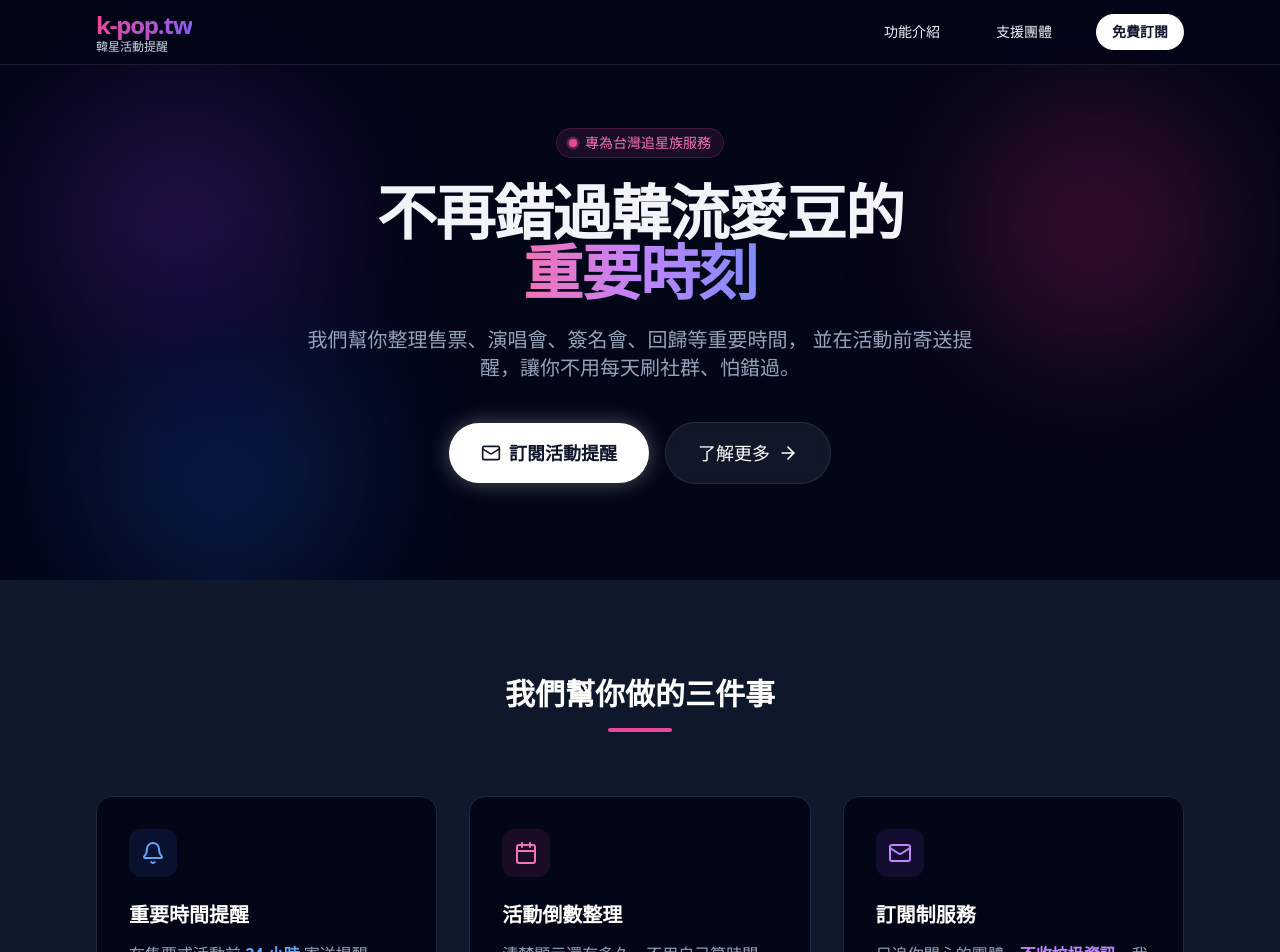
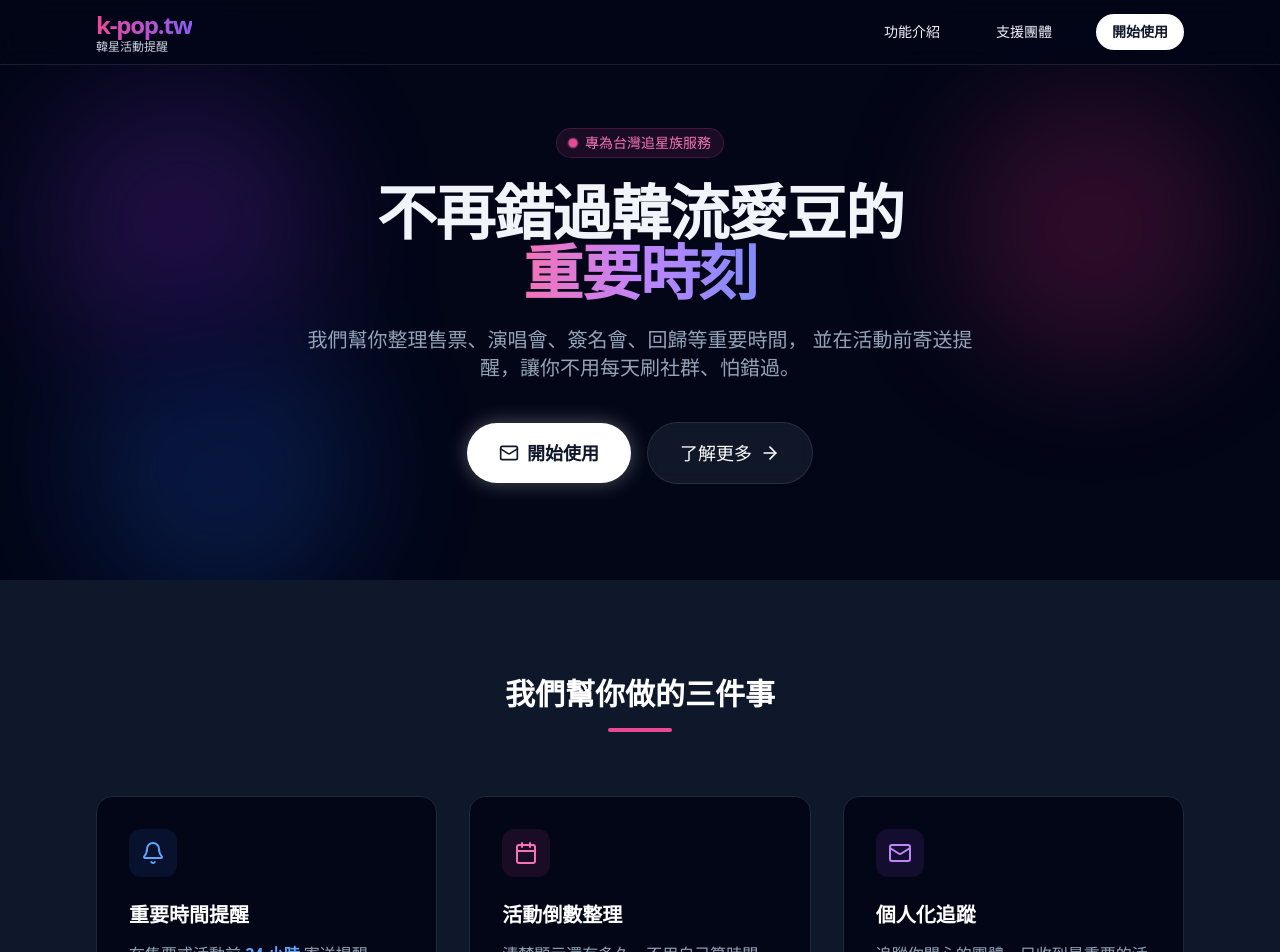
Before and after one commit to hoyo7/k-pop-tw, a React (Vite) app: page / in a window 1280 px wide. Shown: the top 952 px of the page. Built offline with nearby package versions, Linux system fonts and the light colour scheme.

Commit message:
移除首頁的訂閱mail區塊

```diff
--- a/src/App.jsx
+++ b/src/App.jsx
@@ -4,7 +4,6 @@ import { BrowserRouter as Router, Routes, Route, Link } from 'react-router-dom';
 import AllGroups from './AllGroups';
 
 const LandingPage = () => {
-  const [email, setEmail] = useState('');
   const [isMenuOpen, setIsMenuOpen] = useState(false);
   const [timeLeft, setTimeLeft] = useState({ days: 0, hours: 0, minutes: 0, seconds: 0 });
 
@@ -27,14 +26,6 @@ const LandingPage = () => {
 
     return () => clearInterval(interval);
   }, []);
-
-  const handleSubscribe = (e) => {
-    e.preventDefault();
-    if(email) {
-      alert(`感謝訂閱！確認信已發送至 ${email}`);
-      setEmail('');
-    }
-  };
 
   const groups = [
     { name: 'SEVENTEEN', color: 'from-blue-200 to-pink-200', text: 'text-slate-800' },
@@ -65,8 +56,8 @@ const LandingPage = () => {
               <div className="ml-10 flex items-baseline space-x-8">
                 <a href="#features" className="hover:text-pink-400 transition-colors px-3 py-2 rounded-md text-sm font-medium">功能介紹</a>
                 <a href="#groups" className="hover:text-pink-400 transition-colors px-3 py-2 rounded-md text-sm font-medium">支援團體</a>
-                <a href="#subscribe" className="bg-white text-slate-900 hover:bg-pink-50 transition-colors px-4 py-2 rounded-full text-sm font-bold">
-                  免費訂閱
+                <a href="#features" className="bg-white text-slate-900 hover:bg-pink-50 transition-colors px-4 py-2 rounded-full text-sm font-bold">
+                  開始使用
                 </a>
               </div>
             </div>
@@ -86,7 +77,7 @@ const LandingPage = () => {
             <div className="px-2 pt-2 pb-3 space-y-1 sm:px-3">
               <a href="#features" onClick={() => setIsMenuOpen(false)} className="text-slate-300 hover:text-white block px-3 py-2 rounded-md text-base font-medium">功能介紹</a>
               <a href="#groups" onClick={() => setIsMenuOpen(false)} className="text-slate-300 hover:text-white block px-3 py-2 rounded-md text-base font-medium">支援團體</a>
-              <a href="#subscribe" onClick={() => setIsMenuOpen(false)} className="text-pink-400 font-bold block px-3 py-2 rounded-md text-base">立即訂閱</a>
+              <a href="#features" onClick={() => setIsMenuOpen(false)} className="text-pink-400 font-bold block px-3 py-2 rounded-md text-base">開始使用</a>
             </div>
           </div>
         )}
@@ -121,9 +112,9 @@ const LandingPage = () => {
           </p>
 
           <div className="flex flex-col sm:flex-row gap-4 justify-center items-center">
-            <a href="#subscribe" className="w-full sm:w-auto px-8 py-4 bg-white text-slate-900 rounded-full font-bold text-lg hover:bg-pink-50 transition-all transform hover:scale-105 shadow-[0_0_20px_rgba(255,255,255,0.3)] flex items-center justify-center gap-2">
+            <a href="#features" className="w-full sm:w-auto px-8 py-4 bg-white text-slate-900 rounded-full font-bold text-lg hover:bg-pink-50 transition-all transform hover:scale-105 shadow-[0_0_20px_rgba(255,255,255,0.3)] flex items-center justify-center gap-2">
               <Mail size={20} />
-              訂閱活動提醒
+              開始使用
             </a>
             <a href="#features" className="w-full sm:w-auto px-8 py-4 bg-slate-800/50 backdrop-blur border border-white/10 text-white rounded-full font-medium text-lg hover:bg-slate-800 transition-all flex items-center justify-center gap-2">
               了解更多
@@ -170,9 +161,9 @@ const LandingPage = () => {
               <div className="w-12 h-12 bg-purple-500/10 rounded-xl flex items-center justify-center mb-6 group-hover:bg-purple-500/20 transition-colors">
                 <Mail className="text-purple-400" size={24} />
               </div>
-              <h3 className="text-xl font-bold text-white mb-3">訂閱制服務</h3>
+              <h3 className="text-xl font-bold text-white mb-3">個人化追蹤</h3>
               <p className="text-slate-400 leading-relaxed">
-                只追你關心的團體，<span className="text-purple-400 font-bold">不收垃圾資訊</span>。我們尊重你的信箱，只傳送最有價值的情報。
+                追蹤你關心的團體，只收到最重要的活動與票務資訊。
               </p>
             </div>
           </div>
@@ -226,7 +217,7 @@ const LandingPage = () => {
                 {[
                     { step: '1', title: '選擇你追的團體', desc: '在首頁找到你的本命，點擊進入專屬頁面。' },
                     { step: '2', title: '查看活動倒數', desc: '確認接下來即將發生的演唱會、售票或回歸日期。' },
-                    { step: '3', title: '留下 Email 訂閱提醒', desc: '輸入信箱，我們會在活動開始前主動通知你。' }
+                    { step: '3', title: '追蹤你關注的團體', desc: '點選團體以查看活動倒數與票務資訊。' }
                 ].map((item, index) => (
                     <div key={index} className="flex items-center gap-6 bg-slate-950 p-6 rounded-2xl border border-white/5">
                         <div className="flex-shrink-0 w-12 h-12 rounded-full bg-slate-800 flex items-center justify-center text-xl font-bold text-pink-500 border border-slate-700">
@@ -242,38 +233,7 @@ const LandingPage = () => {
         </div>
       </div>
 
-      {/* Subscription CTA Section */}
-      <div id="subscribe" className="py-24 relative overflow-hidden">
-        <div className="absolute inset-0 bg-gradient-to-b from-slate-950 to-indigo-950/20"></div>
-        <div className="max-w-3xl mx-auto px-4 sm:px-6 lg:px-8 relative z-10 text-center">
-          <h2 className="text-3xl sm:text-4xl font-bold text-white mb-6">
-            準備好追星了嗎？
-          </h2>
-          <p className="text-slate-400 mb-8 max-w-xl mx-auto">
-            現在就訂閱，不錯過任何一場演唱會與回歸舞台。
-          </p>
 
-          <form onSubmit={handleSubscribe} className="flex flex-col sm:flex-row gap-4 max-w-lg mx-auto bg-slate-800/50 p-2 rounded-2xl border border-white/10 backdrop-blur-sm">
-            <input
-              type="email"
-              required
-              placeholder="輸入你的 Email"
-              className="flex-1 bg-transparent border-none text-white placeholder-slate-500 focus:ring-0 px-4 py-3 outline-none"
-              value={email}
-              onChange={(e) => setEmail(e.target.value)}
-            />
-            <button
-              type="submit"
-              className="bg-pink-500 hover:bg-pink-600 text-white px-8 py-3 rounded-xl font-bold transition-all shadow-lg hover:shadow-pink-500/25 whitespace-nowrap"
-            >
-              訂閱提醒
-            </button>
-          </form>
-          <p className="text-xs text-slate-500 mt-4">
-            我們承諾保護你的隱私，絕不發送垃圾郵件。
-          </p>
-        </div>
-      </div>
 
       {/* Footer */}
       <footer className="bg-slate-950 border-t border-white/10 py-12">
```
